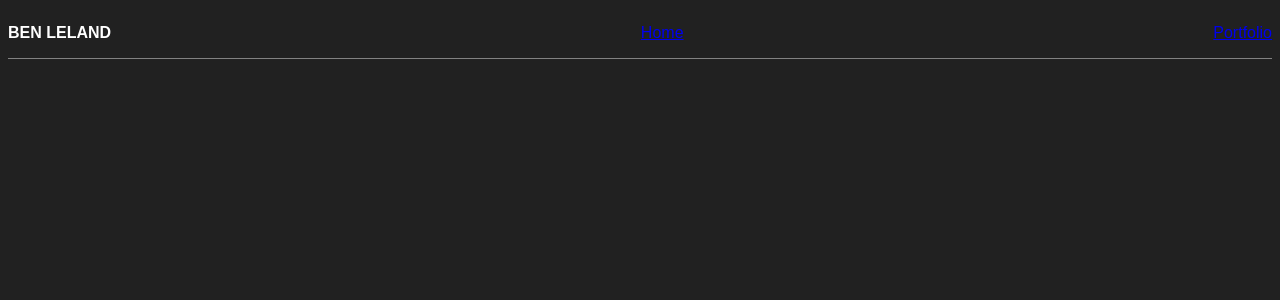
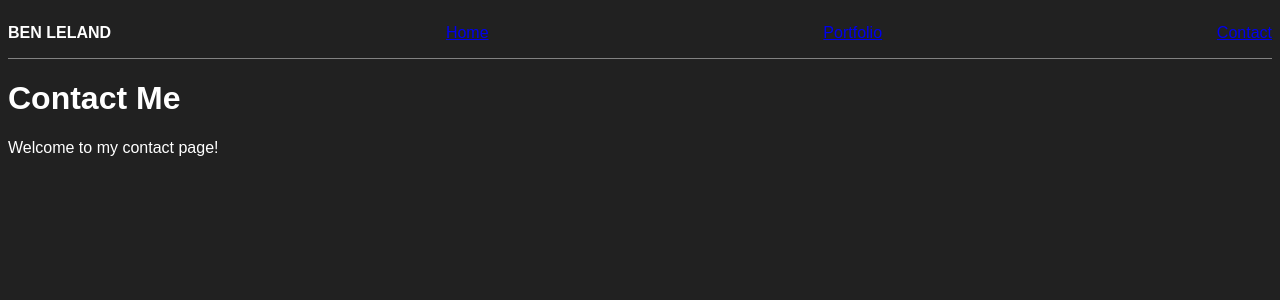
Before and after one commit to Ben-Leland/BenLeland-Portfolio, a React app: page /contact in a window 1280 px wide. Shown: the top 300 px of the page. Built offline with nearby package versions, Linux system fonts and the light colour scheme; a web font is replaced by a local one.

Commit message:
Add contact route, minor adjustmants to portfolio page

```diff
--- a/src/components/Navbar/Navbar.jsx
+++ b/src/components/Navbar/Navbar.jsx
@@ -8,6 +8,7 @@ export default function Navbar() {
             <p><strong>BEN LELAND</strong></p>
             <Link to='/'> Home</Link>
             <Link to='/portfolio'> Portfolio</Link>
+            <Link to='/contact'> Contact</Link>
         </nav>
     )
 }
--- a/src/pages/App.jsx
+++ b/src/pages/App.jsx
@@ -3,6 +3,7 @@ import { BrowserRouter, Routes, Route } from 'react-router-dom';
 import Home from './Home/Home.jsx';
 import Navbar from '../components/Navbar/Navbar.jsx';
 import Portfolio from './Portfolio/Portfolio.jsx';
+import Contact from './Contact/Contact.jsx';
 import './App.css';
 
 // TODO: find overall theme of website
@@ -14,6 +15,7 @@ export default function App() {
                 <Routes>
                     <Route path="/" element={<Home />} />
                     <Route path="/portfolio" element={<Portfolio />} />
+                    <Route path="/contact" element={<Contact />} />
                 </Routes>
             </BrowserRouter>
         </div>
--- a/src/pages/Contact/Contact.jsx
+++ b/src/pages/Contact/Contact.jsx
@@ -0,0 +1,12 @@
+import React from 'react';
+import { Link } from 'react-router-dom';
+import './Contact.css';
+
+export default function Contact() {
+    return (
+        <div>
+            <h1>Contact Me</h1>
+            <p>Welcome to my contact page!</p>
+        </div>
+    )
+}
--- a/src/pages/Portfolio/Portfolio.jsx
+++ b/src/pages/Portfolio/Portfolio.jsx
@@ -4,7 +4,7 @@ import './Portfolio.css';
 
 export default function Portfolio() {
     return (
-        <div class="container">
+        <div>
             <h1>My Portfolio</h1>
             <p>Welcome to my portfolio!</p>
         </div>
```
